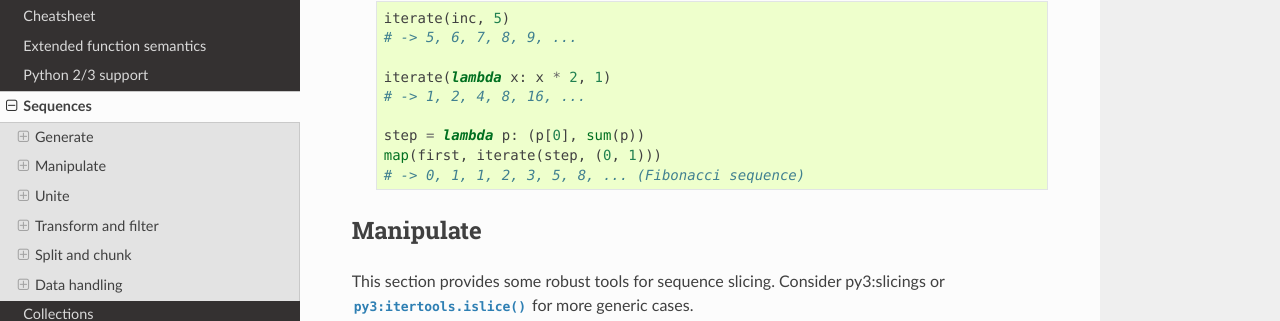
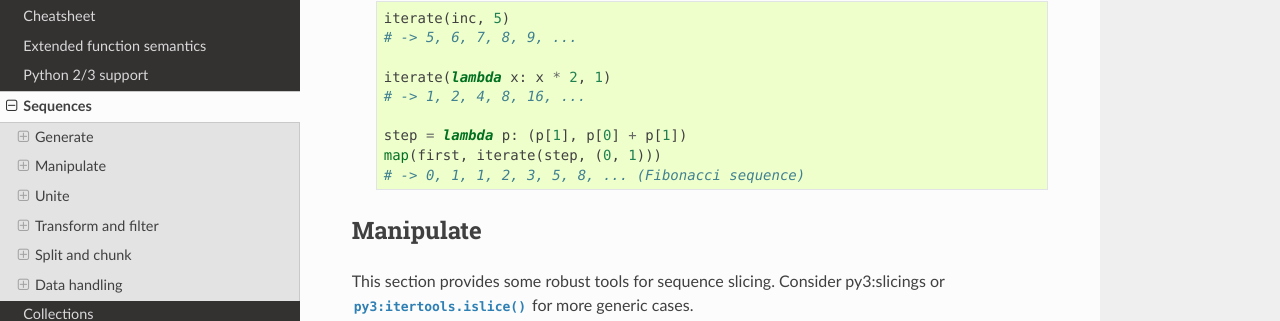
Before and after one commit to Jamaal224/funcy, a Sphinx documentation site: the page built from docs/seqs.rst, in a window 1280 px wide and 900 px high, scrolled down 1536 px. Shown: the part 133-454 px from the top of the window. Built offline with Sphinx 7.4.7 and the Read the Docs theme 2.0.0, drawn with Linux system fonts in a browser that asks for light colours.

Commit message:
Simply a bit demo code in seqs docs

```diff
--- a/docs/seqs.rst
+++ b/docs/seqs.rst
@@ -82,7 +82,7 @@ Generate
         iterate(lambda x: x * 2, 1)
         # -> 1, 2, 4, 8, 16, ...
 
-        step = lambda p: (p[0], sum(p))
+        step = lambda p: (p[1], p[0] + p[1])
         map(first, iterate(step, (0, 1)))
         # -> 0, 1, 1, 2, 3, 5, 8, ... (Fibonacci sequence)
 
```
